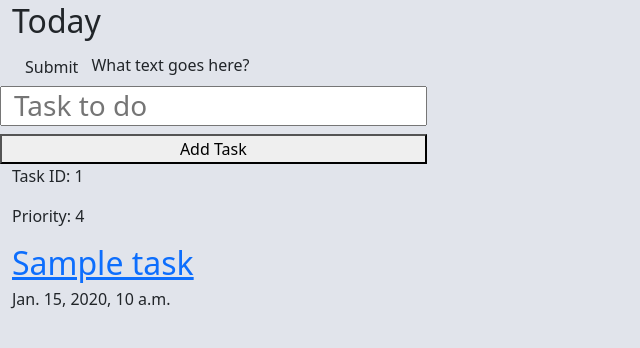
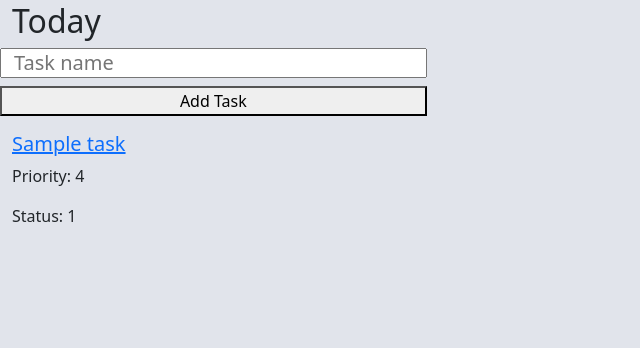
Before and after one commit to kjrinuk/Taskerise, a Django app: page / in a window 1280 px wide. Shown: the part 66-414 px from the top of the page, without its empty margins (0-640 px from the left). Run offline with Django 5.2, Linux system fonts and the light colour scheme; tables that the repository leaves empty hold one stand-in row (values such as "Sample post").

Commit message:
Add Task input and submit button without functionality

```diff
--- a/tasks/forms.py
+++ b/tasks/forms.py
@@ -8,4 +8,6 @@
 
     class Meta:
         model = Task
-        fields = "__all__"
+        fields = ['title', 'description', 'priority', 'status', 'completed']
+        labels = ""
+        # fields = "__all__"
--- a/tasks/templates/tasks/edittask.html
+++ b/tasks/templates/tasks/edittask.html
@@ -15,7 +15,7 @@
 <div class="container-fluid">
     <div class="row">
 
-        <h1>Edit Task: {{ task.title }}</h1>
+        <!-- <h1>Edit Task</h1> -->
         <form method="post">
             {% csrf_token %}
             {{ form.as_p }}
--- a/tasks/templates/tasks/index.html
+++ b/tasks/templates/tasks/index.html
@@ -7,31 +7,20 @@
     <div class="row">
         <h2>Today</h2>
 
-        <form action="/" method="POST">
-            {% csrf_token %}
-            {{TaskForm.title}}
-
-            <input type="submit" class="btn" name="Add Task">What text goes here?
-
-        </form>
-
-        {% for task in tasks %}
-        <p>{{task}}</p>
-        {% endfor %}
         <!-- Display Tasks -->
         <div class="col-md-4">
             <div class="row">
-                <input class = "task h3" type="text" placeholder="Task to do">
-                <button type="submit">Add Task</button>
+                <input class = "task-name h5" type="text" placeholder="Task name">
+                <button class="" type="submit">Add Task</button>
+                <p></p>
                 {% for task in task_list %}
-                <div class="col-md-4">
-                    <p class="taskid">Task ID: {{ task.task_id }}</p>
-                    <p class="priority">Priority: {{ task.priority }}</p>
-                </div>
+
                 <a href="{% url 'edittask' task.task_id %}" class="task-link">
-                    <h2> {{ task.title }} </h2>
+                    <h5> {{ task.title }} </h5>
                 </a>
-                <p class="due-date h6">{{ task.due_date }}</p>
+                <p class="priority">Priority: {{ task.priority }}</p>
+                <p class="status">Status: {{ task.status }}</p>
+                <!-- <p class="due-date h6">{{ task.due_date }}</p> -->
             </div>
             <div class="row">
                 {% endfor %}
--- a/tasks/urls.py
+++ b/tasks/urls.py
@@ -7,6 +7,5 @@ urlpatterns = [
     path('', views.TaskList.as_view(), name='home'),
     path('', index, name = 'index'),
     # path('', include(tasks.urls)),
-
     path('edittask/<int:task_id>/', views.edittask, name='edittask'),
 ]
```
